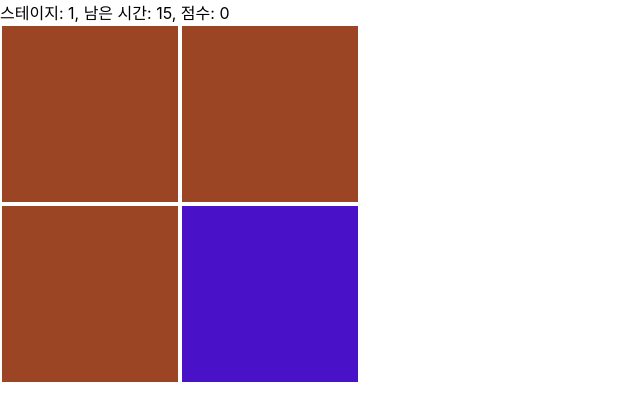
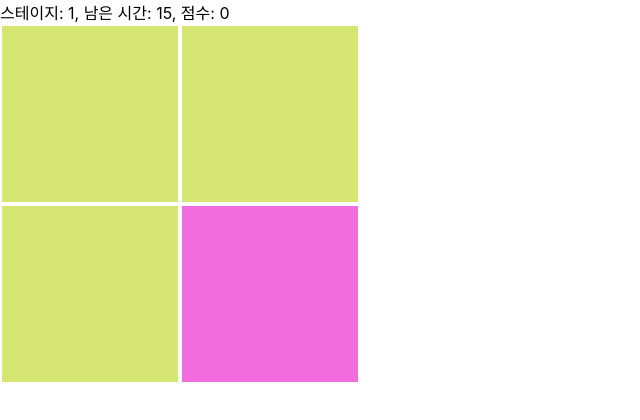
Before and after one commit to pjainxido/numble-find-diff, a Next.js app: page / in a window 1280 px wide. Shown: the top 420 px of the page, without its empty margins (0-640 px from the left). Built offline with nearby package versions, Linux system fonts and the light colour scheme.

Commit message:
Add GameOver alert

```diff
--- a/components/FindDiffGame/index.tsx
+++ b/components/FindDiffGame/index.tsx
@@ -12,8 +12,8 @@ interface IFindDiffGame {
 }
 
 const FindDiffGame: React.FC<IFindDiffGame> = ({ boardSide, timePenalty, timePerStage }) => {
-  const [{ isPlaying, stage, score, time, answer, defaultColor, answerColor }, dispatch] =
-    useReducer(gameReducer, initialState);
+  const [state, dispatch] = useReducer(gameReducer, initialState);
+  const { isPlaying, stage, score, time, answer, defaultColor, answerColor } = state;
 
   const blockRowCount = Math.round((stage + 0.5) / 2) + 1;
   const totalBlockCount = Math.pow(blockRowCount, 2);
@@ -25,6 +25,7 @@ const FindDiffGame: React.FC<IFindDiffGame> = ({ boardSide, timePenalty, timePer
 
   useEffect(() => {
     dispatch({ type: "START_STAGE", time: timePerStage });
+    console.log(state);
     const timer = setInterval(() => {
       if (isPlaying) decreaseTime(1);
     }, 1000);
@@ -32,9 +33,11 @@ const FindDiffGame: React.FC<IFindDiffGame> = ({ boardSide, timePenalty, timePer
   }, [stage]);
 
   useEffect(() => {
-    if (time < 1) {
+    console.log(state);
+    if (time === 0) {
       dispatch({ type: "GAME_OVER" });
-      console.log("false");
+      alert(`GAME OVER 스테이지: ${stage} 점수: ${score} `);
+      dispatch({ type: "GAME_START" });
     }
   }, [time]);
 
--- a/lib/index.ts
+++ b/lib/index.ts
@@ -4,9 +4,16 @@ function getRandomInteger(min: number, max: number) {
 
 function getRandomPairColor(diff: number) {
   const baseNumber: number = Math.random();
-  const defaultColor: string = "#" + Math.floor(baseNumber * 16777215).toString(16);
-  const answerColor: string = "#" + Math.floor(Math.random() * 16777215).toString(16);
+  const defaultColor: string = `rgb(${getRandomInteger(0, 255)},${getRandomInteger(
+    0,
+    255
+  )},${getRandomInteger(0, 255)})`;
+  const answerColor: string = `rgb(${getRandomInteger(0, 255)},${getRandomInteger(
+    0,
+    255
+  )},${getRandomInteger(0, 255)})`;
+
   return { defaultColor, answerColor };
 }
 
-export { getRandomInteger, getRandomPairColor};
+export { getRandomInteger, getRandomPairColor };
--- a/reducer/index.ts
+++ b/reducer/index.ts
@@ -14,6 +14,7 @@ type Action =
   | { type: "START_STAGE"; time: number }
   | { type: "CLEAR_STAGE" }
   | { type: "TIME_DECREASE"; time: number }
+  | { type: "GAME_START" }
   | { type: "GAME_OVER" };
 
 const initialState: State = {
@@ -41,11 +42,18 @@ const gameReducer = (state: State, action: Action): State => {
         answerColor: answerColor,
       };
     case "CLEAR_STAGE":
-      return { ...state, stage: state.stage + 1 };
+      return {
+        ...state,
+        stage: state.stage + 1,
+        score: state.score + Math.pow(state.stage, 3) * state.time,
+      };
     case "TIME_DECREASE":
       return { ...state, time: state.time < action.time ? 0 : state.time - action.time };
+    case "GAME_START":
+      return { ...initialState, isPlaying: true };
     case "GAME_OVER":
-      return { ...initialState };
+      return { ...state, isPlaying: false };
+
     default:
       throw new Error("Action type error");
   }
```
